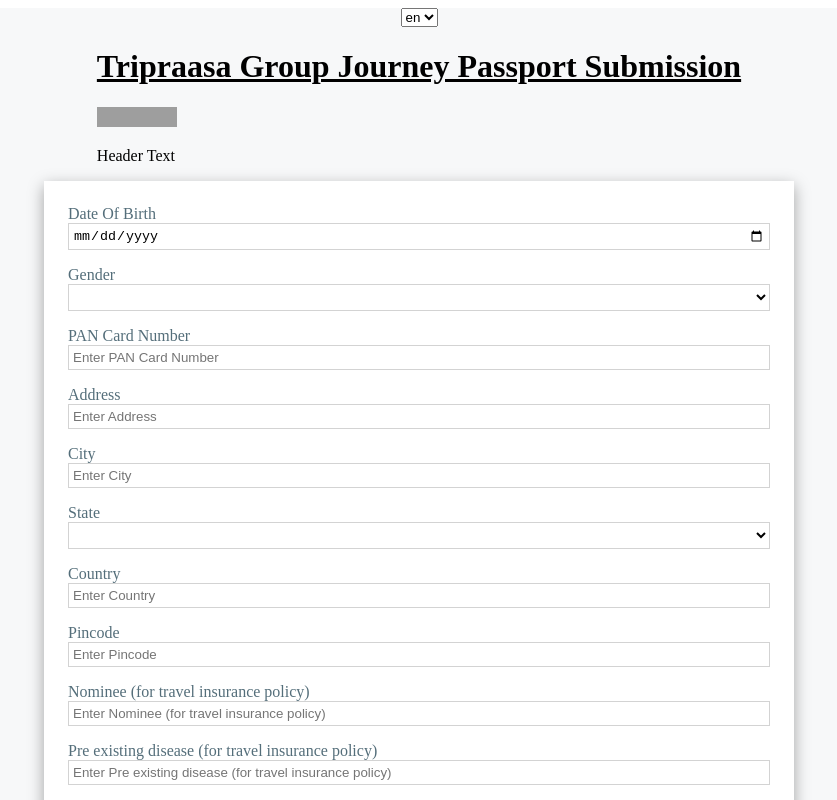
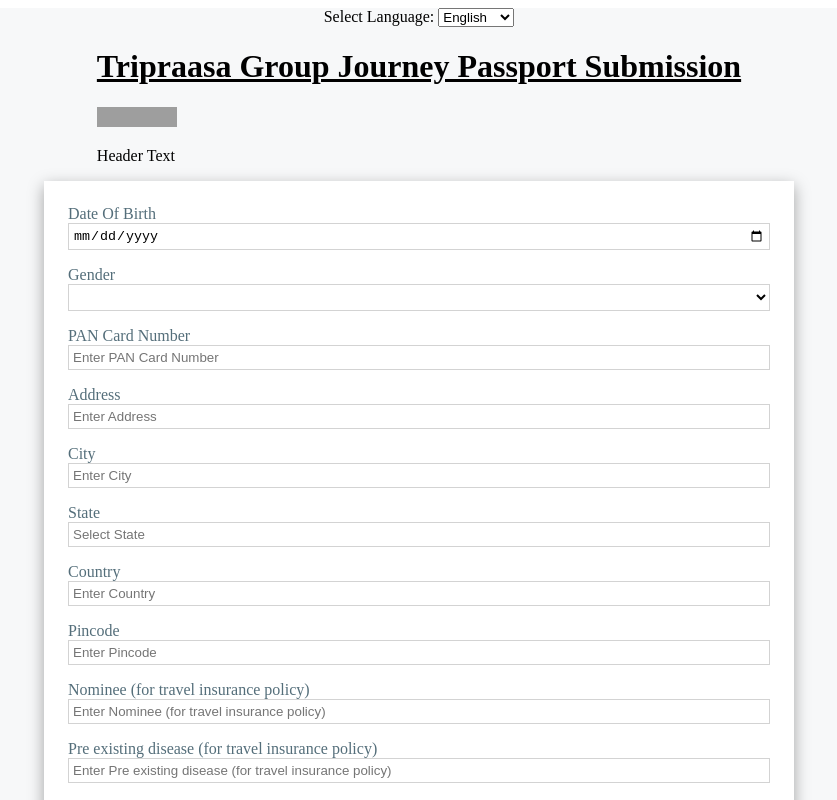
Before and after one commit to chitramdasgupta/Multilingual-Travel-Form-PWA, a Vue app: page / in a window 1280 px wide. Shown: the top 800 px of the page, without its empty margins (221-1058 px from the left). Built offline with nearby package versions, Linux system fonts and the light colour scheme; grey boxes are pictures that could not be loaded.

Commit message:
Added full names for the language choices

```diff
--- a/src/components/Main-Form.vue
+++ b/src/components/Main-Form.vue
@@ -2,8 +2,11 @@
   <div>
     <div v-if="jsonData" :style="{ backgroundColor: jsonData.data.background_color }" class="container">
       <div>
-        <select v-model="language" @change="changeLanguage">
-          <option v-for="lang in jsonData.data.languages" :key="lang" :value="lang">{{ lang }}</option>
+        <label for="languageSelect">Select Language: </label>
+        <select id="languageSelect" v-model="language" @change="changeLanguage">
+          <option v-for="lang in jsonData.data.languages" :key="lang" :value="lang">
+            {{ languageNames[lang] || lang }}
+          </option>
         </select>
       </div>
       <header class="header">
@@ -55,6 +58,15 @@
       jsonData: null,
       fields: [],
       language: 'en',
+      languageNames: {
+        en: 'English',
+        hi: 'Hindi',
+        gj: 'Gujarati',
+        ka: 'Kannada',
+        mt: 'Marathi',
+        tm: 'Tamil',
+        tl: 'Telugu'
+      }
     }
   },
 
@@ -93,9 +105,8 @@
     },
 
     submit() {
-      console.log('Submit clicked')
       const enteredValues = this.fields.map((field) => `${field.name.en}: ${field.value}`)
-      alert(`Entered Values:\n${enteredValues.join('\n')}`)
+      alert(`${this.jsonData.data.submit_success_content}\n Entered Values:\n${enteredValues.join('\n')}`)
     },
 
     changeLanguage() {
--- a/src/data.json
+++ b/src/data.json
@@ -195,7 +195,7 @@
           "tm": "மாநிலம் தேர்வு செய்க",
           "tl": "రాష్ట్రం ఎంచుకోండి"
         },
-        "type": "select",
+        "type": "text",
         "lookup_type": "states",
         "sort_order": null,
         "validation": null,
```
